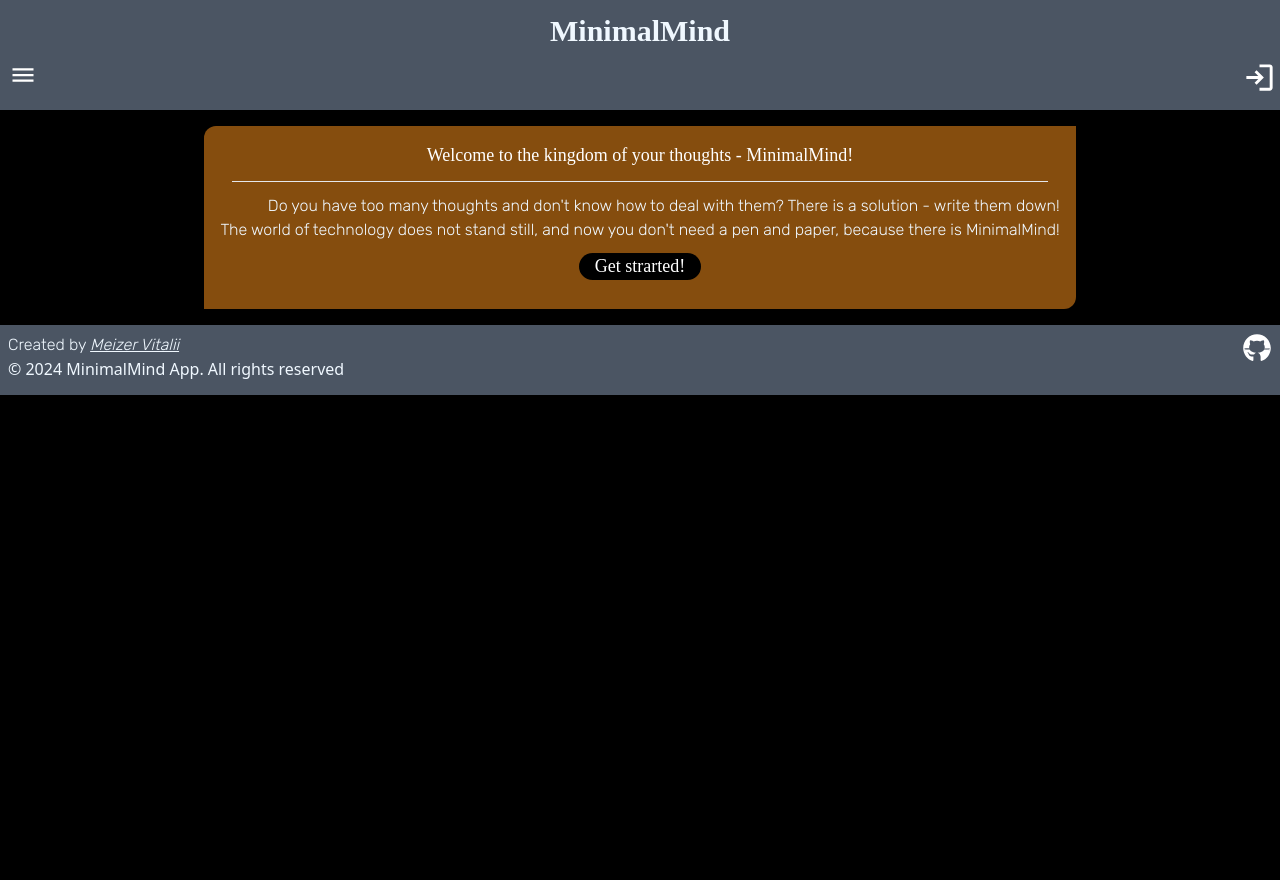
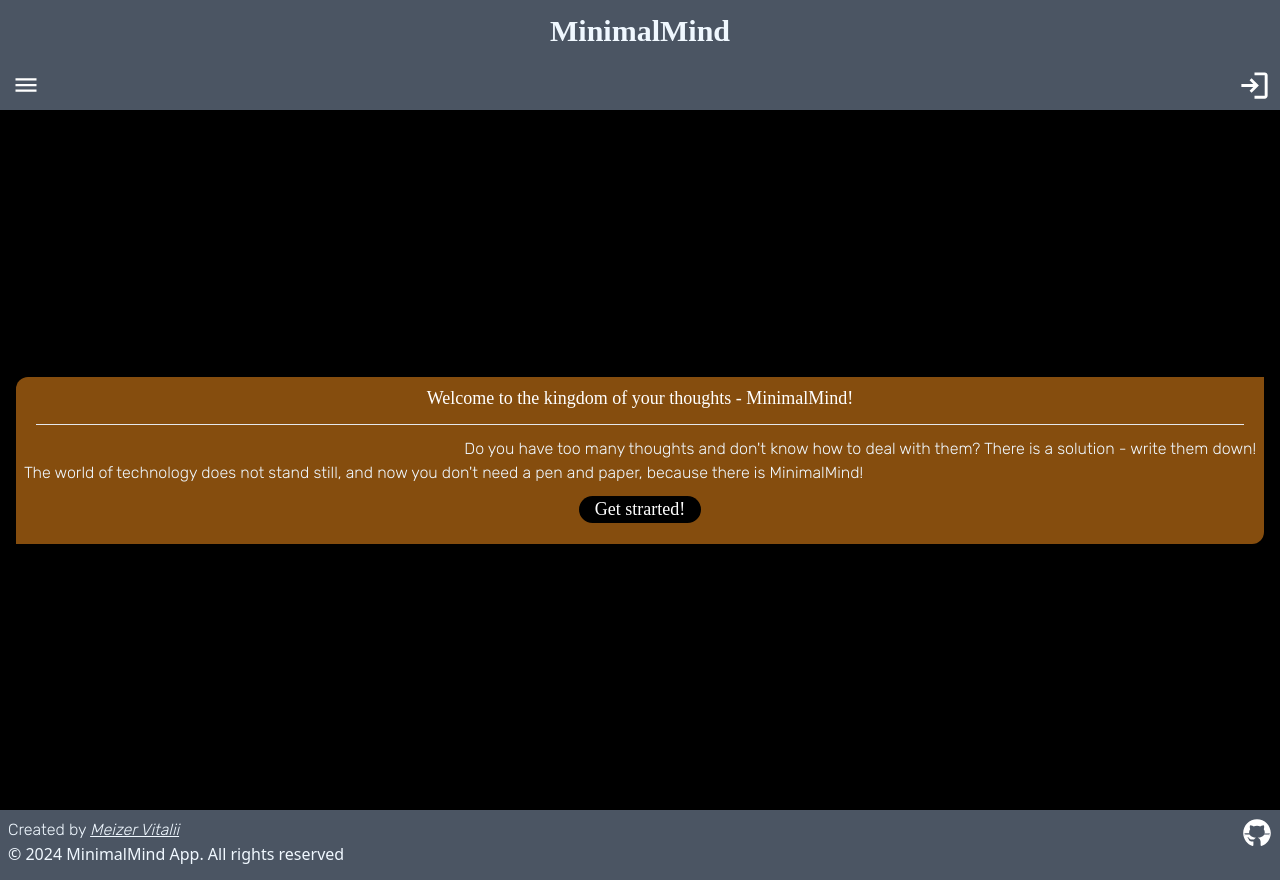
Before and after one commit to mejzerVitaliy/MinimalMind_v2_CLIENT, a Next.js app: page / in a window 1280 px wide. Before the commit the page ends 800 px from the top, so only its background shows below. Built offline with nearby package versions, Linux system fonts and the light colour scheme; a web font is replaced by a local one.

Commit message:
fix styles of main page

```diff
--- a/src/components/molecules/Footer.tsx
+++ b/src/components/molecules/Footer.tsx
@@ -5,7 +5,7 @@ import P from '../atoms/P'
 
 const Footer = () => {
     return (
-        <footer className=' w-full h-[70px] p-2 bg-gray-600'>
+        <footer className=' w-full h-[70px] static bottom-0 p-2 bg-gray-600'>
             <section className='w-full flex justify-between'>
                 <article>
                     <H3>Created by <Link href={'https://github.com/mejzerVitaliy'}><i><u> Meizer Vitalii</u></i></Link></H3>
--- a/src/components/molecules/NavMenu.tsx
+++ b/src/components/molecules/NavMenu.tsx
@@ -16,12 +16,12 @@ const NavMenu = () => {
     return (
         <section className='w-full flex justify-between items-center'>
 
-            <div className='size-[30px] grid place-items-center '>
+            <div className='size-[35px] grid place-items-center '>
                 <BurgerBtn />
             </div>
 
-            <Link href={'/logIn'} className='size-[30px] grid place-items-center '>
-                <svg xmlns="http://www.w3.org/2000/svg" className='w-[25px] h-[25px] md:w-[35px] md:h-[35px] ' viewBox="0 -960 960 960"  fill="#FFFFFF">
+            <Link href={'/logIn'} className='size-[35px] grid place-items-center '>
+                <svg xmlns="http://www.w3.org/2000/svg" className='size-[30px] md:w-[35px] md:h-[35px] ' viewBox="0 -960 960 960"  fill="#FFFFFF">
                     <path d="M480-120v-80h280v-560H480v-80h280q33 0 56.5 23.5T840-760v560q0 33-23.5 56.5T760-120H480Zm-80-160-55-58 102-102H120v-80h327L345-622l55-58 200 200-200 200Z" />
                 </svg>
             </Link>
--- a/src/components/organisms/BurgerMenu.tsx
+++ b/src/components/organisms/BurgerMenu.tsx
@@ -16,7 +16,7 @@ const BurgerMenu = () => {
             className='w-full h-full fixed top-0 bottom-0 z-40 bg-[#00000087] animate-[modalBackgroundAnim_.5s_ease-in_1]'
         >
             <section className={`w-[300px] overflow-hidden z-50 h-full fixed left-0 bg-[#4e4e4e] animate-[openBurgerAnim_.4s_ease-in-out_1]`}>
-                <button className='absolute top-1 right-1' onClick={()=>dispatch(toggleBurger())} >
+                <button className='absolute top-2 right-2' onClick={()=>dispatch(toggleBurger())} >
                     <svg xmlns="http://www.w3.org/2000/svg" height="24px" viewBox="0 -960 960 960" width="24px" fill="#FFFFFF"><path d="m256-200-56-56 224-224-224-224 56-56 224 224 224-224 56 56-224 224 224 224-56 56-224-224-224 224Z"/></svg>
                 </button>
 
--- a/src/components/organisms/Navbar.tsx
+++ b/src/components/organisms/Navbar.tsx
@@ -10,7 +10,7 @@ import NavMenu from '../molecules/NavMenu'
 const Navbar = () => {
     return (
         <Provider store={store}>
-            <nav className='w-full h-[50px] md:h-[50px] sticky top-0 z-20 px-2 griid place-items-center bg-gray-600 '>
+            <nav className='w-full h-[50px] md:h-[50px] sticky top-0 z-20 px-2 flex items-center bg-gray-600 '>
                 <NavMenu/>
             </nav>
         </Provider>
--- a/src/components/templates/HomeContent.tsx
+++ b/src/components/templates/HomeContent.tsx
@@ -5,8 +5,8 @@ import Link from 'next/link'
 
 const HomeContent = () => {
     return (
-        <main className='w-full  grid place-items-center p-4'>
-            <section className=' p-4 bg-yellow-800 rounded-tl-xl rounded-br-xl'>
+        <main className='w-full h-[calc(100vh-100px)] flex justify-center items-center p-4'>
+            <section className=' p-2 flex-1 bg-yellow-800 rounded-tl-xl rounded-br-xl'>
                 <H2 className='font-playwrite text-center'>
                     Welcome to the kingdom of your thoughts - MinimalMind!
                 </H2>
```
